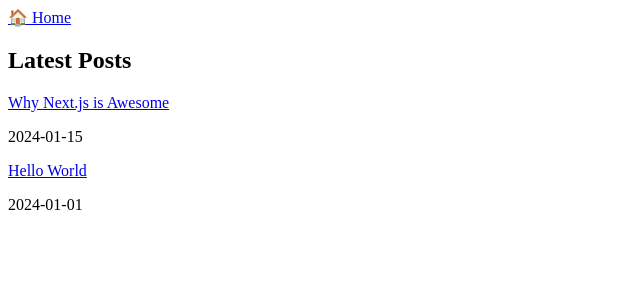
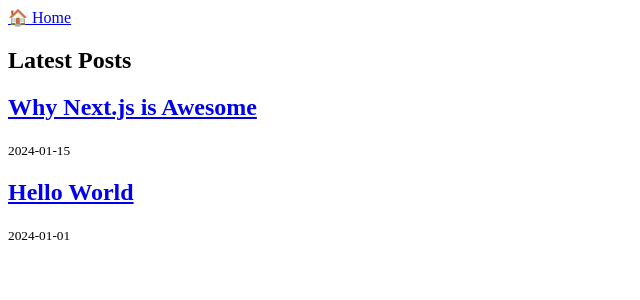
Before and after one commit to sie-92/nextjs-dev-blog, a Next.js app: page / in a window 1280 px wide. Shown: the top 300 px of the page, without its empty margins (0-640 px from the left). Built offline with nearby package versions, Linux system fonts and the light colour scheme.

Commit message:
Update PostPreview.js

```diff
--- a/components/PostPreview.js
+++ b/components/PostPreview.js
@@ -1,12 +1,12 @@
 import Link from 'next/link';
 
-export default function PostPreview({ slug, title, date }) {
+export default function PostPreview({ id, title, date }) {
   return (
-    <div>
-      <Link href={`/posts/${slug}`} className="text-xl font-semibold text-blue-600 hover:underline">
-        {title}
-      </Link>
-      <p className="text-sm text-gray-500">{date}</p>
+    <div className="post-preview">
+      <h2>
+        <Link href={`/posts/${id}`}>{title}</Link>
+      </h2>
+      <small>{date}</small>
     </div>
   );
 }
```
